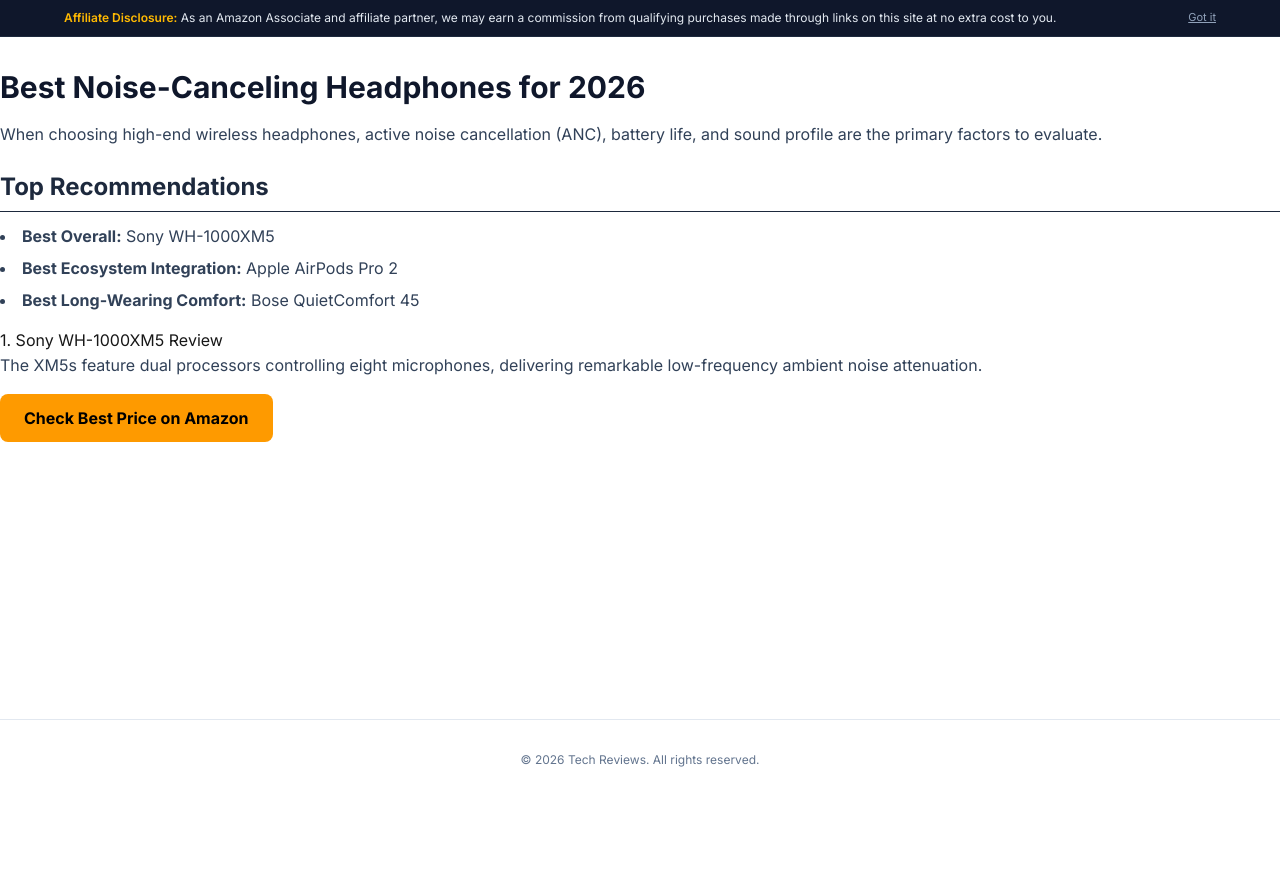
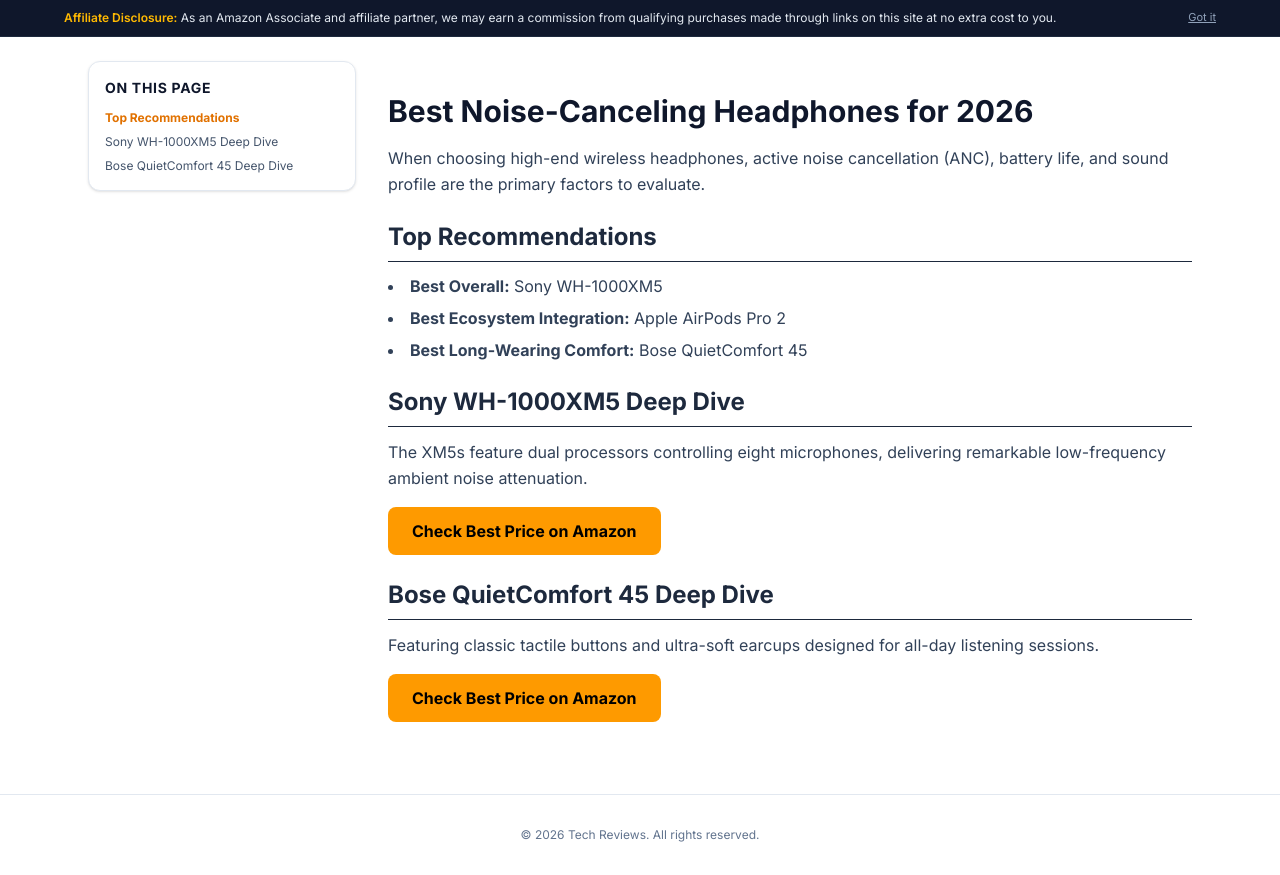
Before and after one commit to thisaramanoranjana640-byte/affiliate-site, a Next.js app: page /guides/best-headphones in a window 1280 px wide. Before the commit the page ends 800 px from the top, so only its background shows below. Built offline with nearby package versions, Linux system fonts and the light colour scheme; no server answers.

Commit message:
feat: add sticky automated table of contents sidebar

```diff
--- a/src/app/guides/best-headphones/page.mdx
+++ b/src/app/guides/best-headphones/page.mdx
@@ -1,3 +1,13 @@
+import TableOfContents from '@/components/TableOfContents';
+
+<div className="flex flex-col lg:flex-row gap-8 max-w-6xl mx-auto p-6">
+  {/* Sticky TOC Sidebar */}
+  <aside className="lg:w-1/4">
+    <TableOfContents />
+  </aside>
+
+  {/* Article Body */}
+  <article className="lg:w-3/4">
     # Best Noise-Canceling Headphones for 2026
 
     When choosing high-end wireless headphones, active noise cancellation (ANC), battery life, and sound profile are the primary factors to evaluate.
@@ -8,8 +18,16 @@
     * **Best Ecosystem Integration:** Apple AirPods Pro 2
     * **Best Long-Wearing Comfort:** Bose QuietComfort 45
 
-### 1. Sony WH-1000XM5 Review
+    ## Sony WH-1000XM5 Deep Dive
 
     The XM5s feature dual processors controlling eight microphones, delivering remarkable low-frequency ambient noise attenuation.
 
     <AffiliateButton slug="sony-wh1000xm5" label="Check Best Price on Amazon" />
+
+    ## Bose QuietComfort 45 Deep Dive
+
+    Featuring classic tactile buttons and ultra-soft earcups designed for all-day listening sessions.
+
+    <AffiliateButton slug="bose-qc45" label="Check Best Price on Amazon" />
+  </article>
+</div>
--- /dev/null
+++ b/src/components/TableOfContents.tsx
@@ -0,0 +1,76 @@
+'use client';
+
+import { useEffect, useState } from 'react';
+
+interface Heading {
+  id: string;
+  text: string;
+  level: number;
+}
+
+export default function TableOfContents() {
+  const [headings, setHeadings] = useState<Heading[]>([]);
+  const [activeId, setActiveId] = useState<string>('');
+
+  useEffect(() => {
+    // Select all H2 and H3 elements inside the article
+    const elements = Array.from(document.querySelectorAll('article h2, article h3'));
+    const items: Heading[] = elements.map((elem, index) => {
+      // Ensure each heading has an ID for anchoring
+      if (!elem.id) {
+        elem.id = elem.textContent?.toLowerCase().replace(/\s+/g, '-').replace(/[^\w-]/g, '') || `heading-${index}`;
+      }
+      return {
+        id: elem.id,
+        text: elem.textContent || '',
+        level: elem.tagName === 'H2' ? 2 : 3,
+      };
+    });
+
+    setHeadings(items);
+
+    // Scroll Observer to highlight current active heading
+    const observer = new IntersectionObserver(
+      (entries) => {
+        entries.forEach((entry) => {
+          if (entry.isIntersecting) {
+            setActiveId(entry.target.id);
+          }
+        });
+      },
+      { rootMargin: '0px 0px -70% 0px' }
+    );
+
+    elements.forEach((elem) => observer.observe(elem));
+    return () => observer.disconnect();
+  }, []);
+
+  if (headings.length === 0) return null;
+
+  return (
+    <nav className="p-4 bg-white border border-slate-200 rounded-xl shadow-sm sticky top-6">
+      <h4 className="text-sm font-bold text-slate-900 mb-3 uppercase tracking-wider">
+        On This Page
+      </h4>
+      <ul className="space-y-2 text-xs">
+        {headings.map((heading) => (
+          <li
+            key={heading.id}
+            style={{ paddingLeft: heading.level === 3 ? '0.75rem' : '0' }}
+          >
+            <a
+              href={`#${heading.id}`}
+              className={`block transition-colors ${
+                activeId === heading.id
+                  ? 'text-amber-600 font-bold'
+                  : 'text-slate-600 hover:text-slate-900'
+              }`}
+            >
+              {heading.text}
+            </a>
+          </li>
+        ))}
+      </ul>
+    </nav>
+  );
+}
```
Lines whose indentation alone changed are shown as unchanged.
